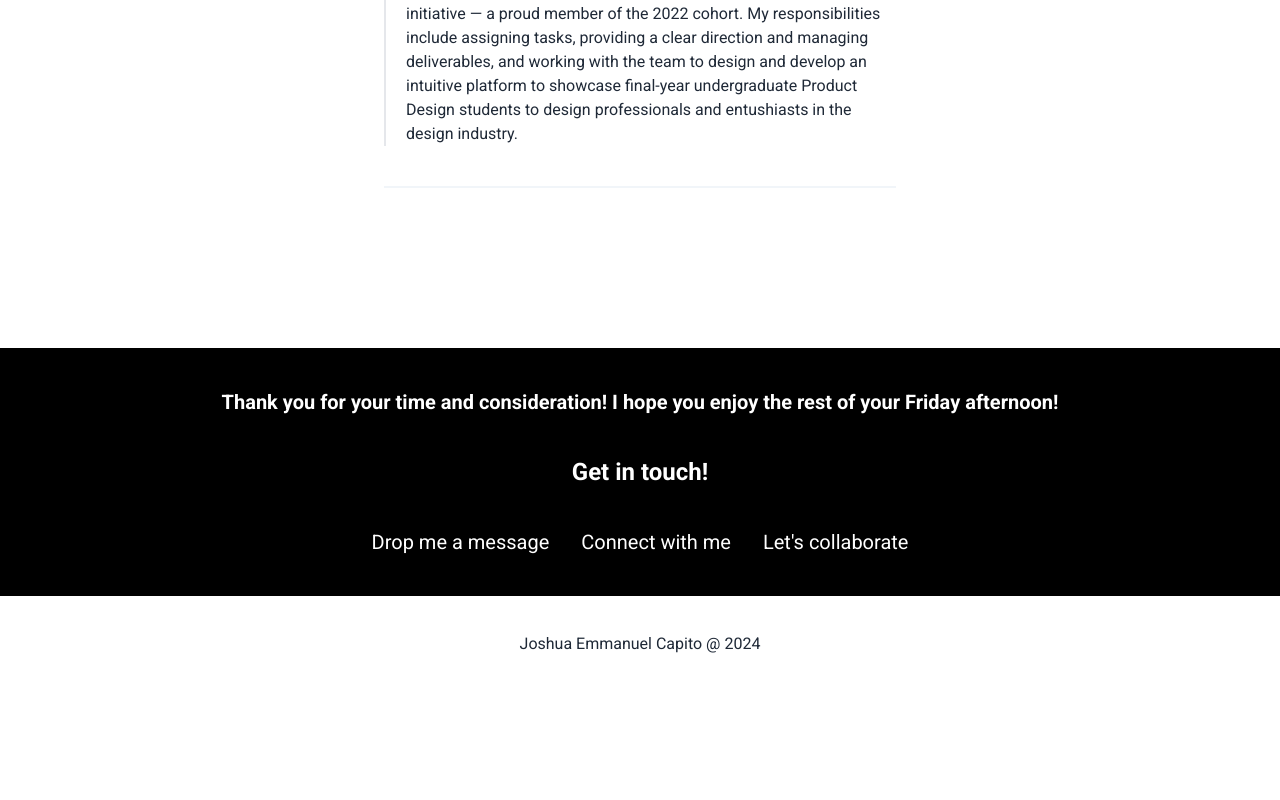
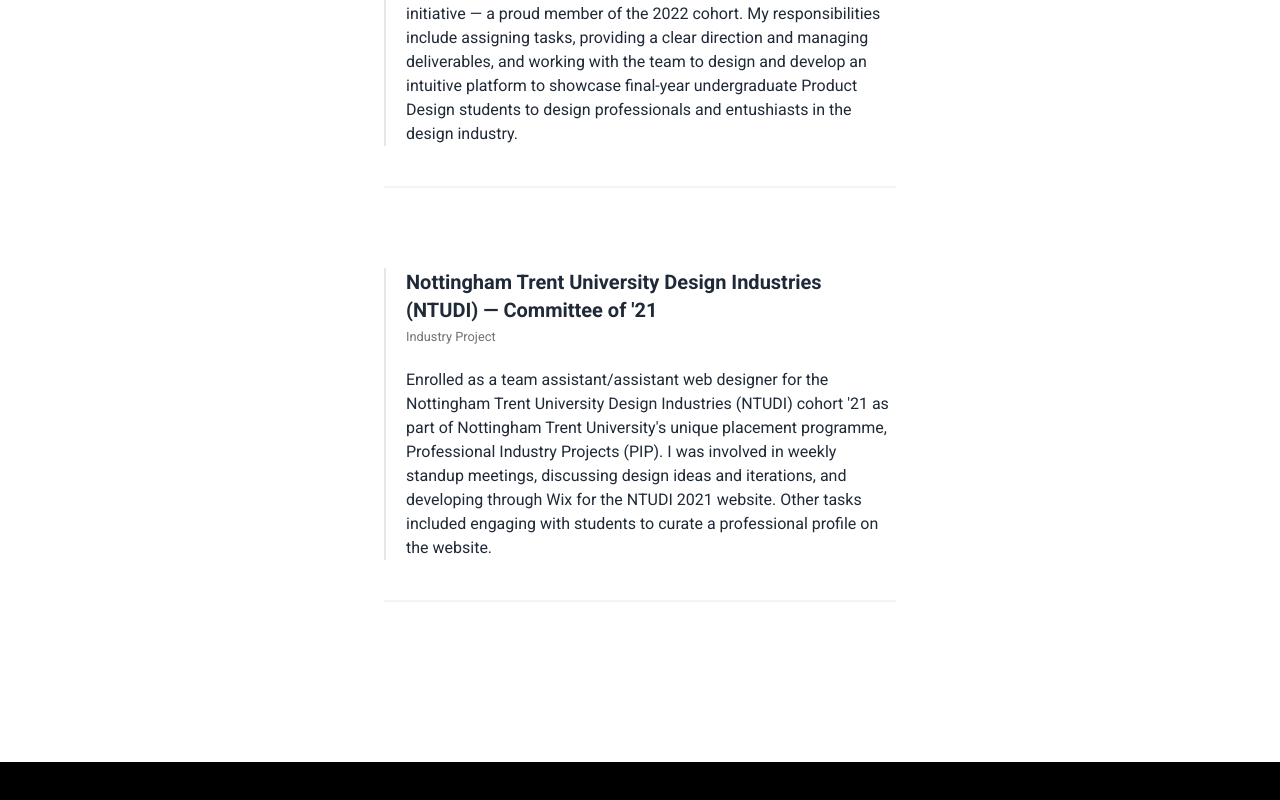
Before and after one commit to jemcap/joshcapito.dev, a React (Vite) app: page / in a window 1280 px wide. Shown: the part 7038-7838 px from the top of the page. Before the commit the page ends 7730 px from the top, so only its background shows below. Built offline with nearby package versions, Linux system fonts and the light colour scheme.

Commit message:
feature: Separated Project Contributions by year of active contribution

```diff
--- a/src/constants/lists.jsx
+++ b/src/constants/lists.jsx
@@ -464,7 +464,7 @@
     title:
       "Nottingham Trent University Design Industries (NTUDI) — Committee of '22",
     type: "Industry Project",
-    year: "2022/2023",
+    year: "2021/2022",
     description: (
       <p>
         I took on the role of Team Lead for the Website Team for this initiative
@@ -473,6 +473,23 @@
         and working with the team to design and develop an intuitive platform to
         showcase final-year undergraduate Product Design students to design
         professionals and entushiasts in the design industry.
+      </p>
+    ),
+  },
+  {
+    id: uuidv4(),
+    title:
+      "Nottingham Trent University Design Industries (NTUDI) — Committee of '21",
+    type: "Industry Project",
+    description: (
+      <p>
+        Enrolled as a team assistant/assistant web designer for the Nottingham
+        Trent University Design Industries (NTUDI) cohort '21 as part of
+        Nottingham Trent University's unique placement programme, Professional
+        Industry Projects (PIP). I was involved in weekly standup meetings,
+        discussing design ideas and iterations, and developing through Wix for
+        the NTUDI 2021 website. Other tasks included engaging with students to
+        curate a professional profile on the website.
       </p>
     ),
   },
```
